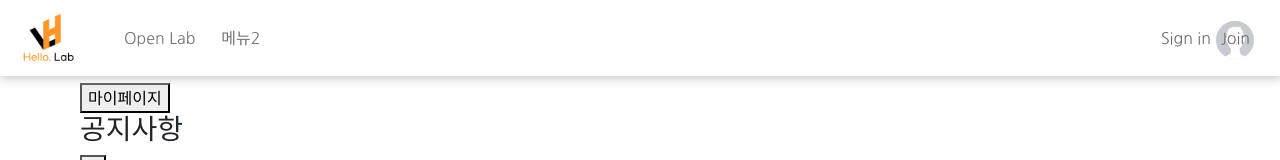
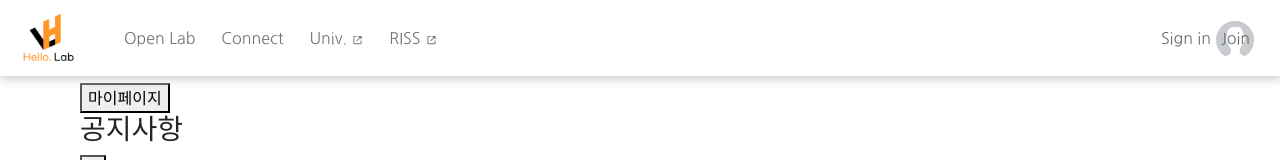
Before and after one commit to developerChans/Hello-Lab, a React (Create React App) app in the folder client/: page / in a window 1280 px wide. Shown: the top 160 px of the page. Built offline with nearby package versions, Linux system fonts and the light colour scheme.

Commit message:
add openlab page

```diff
--- a/client/src/App.js
+++ b/client/src/App.js
@@ -1,15 +1,11 @@
 import React from "react";
 
 import { BrowserRouter as Router, Switch, Route } from "react-router-dom";
-
-import ExamplePage from './components/views/ExamplePage/ExamplePage';
 
 import LandingPage from './components/views/LandingPage/LandingPage';
 import LoginPage from './components/views/LoginPage/LoginPage';
 import RegisterPage from './components/views/RegisterPage/RegisterPage';
 import RecruitmentPage from './components/views/RecruitmentPage/RecruitmentPage';
-import NoticePage from "./components/views/NoticePage/NoticePage";
-import SearchPage from "./components/views/SearchPage/SearchPage";
 import MyPage from "./components/views/MyPage/MyPage";
 import LabPage from "./components/views/LabPage/LabPage";
 import LabAsk from "./components/views/LabPage/tabs/LabAsk";
@@ -18,8 +14,7 @@ import LabInfo from "./components/views/LabPage/tabs/LabInfo";
 import LabNotice from "./components/views/LabPage/tabs/LabNotice";
 import LabProject from "./components/views/LabPage/tabs/LabProject";
 import LabSession from "./components/views/LabPage/tabs/LabSession";
-
-import MenuBar from "./components/MenuBar/MenuBar";
+import OpenlabPage from "./components/views/OpenlabPage/OpenlabPage";
 
 function App() {
 
@@ -34,13 +29,11 @@ function App() {
           of them to render at a time
         */}
         <Switch>
-          <Route exact path="/test" component={ExamplePage} />
           <Route exact path="/" component={LandingPage} />
+          <Route exact path="/openlab" component={OpenlabPage} />
           <Route exact path="/login" component={LoginPage} />
           <Route exact path="/register" component={RegisterPage} />
           <Route exact path="/recruitment" component={RecruitmentPage} />
-          <Route exact path="/notice" component={NoticePage} />
-          <Route exact path="/search" component={SearchPage} />
           <Route exact path="/mypage" component={MyPage} />
           <Route exact path="/lab/:id" component={LabPage} />
           <Route exact path="/lab/:id/info" component={LabInfo} />
--- a/client/src/components/MenuBar/MenuBar.css
+++ b/client/src/components/MenuBar/MenuBar.css
@@ -72,3 +72,7 @@
 #join:hover{
     color: black;
 }
+
+.link-icon{
+    padding-left: 5px;
+}
--- a/client/src/components/MenuBar/MenuBar.js
+++ b/client/src/components/MenuBar/MenuBar.js
@@ -4,12 +4,16 @@ import './MenuBar.css';
 import {useRef, useState} from 'react';
 import 'bootstrap/dist/css/bootstrap.css';
 import { withRouter } from 'react-router-dom';
+import {BiLinkExternal} from 'react-icons/bi';
 
 // auth에 따라 보이기 안보이기 구현
 
 const profile = {img: imgPath};
+const user_univ = "https://www.dankook.ac.kr/web/kor";
 
 const MenuBar = (props) => {
+
+  const RISS_URL = "http://www.riss.kr/index.do";
 
   const dropdown = useRef();
   const [drop, setDrop] = useState(false);
@@ -41,10 +45,22 @@ const MenuBar = (props) => {
 
         <ul className="navbar-nav">
           <li className="nav-item">
-            <a className="nav-link" href="#">Open Lab</a>
+            <a className="nav-link" href="/openlab">Open Lab</a>
           </li>
           <li className="nav-item">
-            <a className="nav-link" href="#">메뉴2</a>
+            <a className="nav-link" href="/recruitment">Connect</a>
+          </li>
+          <li className="nav-item">
+            <a className="nav-link" href={user_univ}>
+              Univ.
+            <BiLinkExternal className="link-icon"/>
+            </a>
+          </li>
+          <li className="nav-item">
+            <a className="nav-link" href={RISS_URL}>
+              RISS
+            <BiLinkExternal  className="link-icon" />
+            </a>
           </li>
         </ul>
 
--- /dev/null
+++ b/client/src/components/views/OpenlabPage/OpenlabPage.js
@@ -0,0 +1,12 @@
+import { withRouter } from "react-router-dom";
+
+const OpenlabPage = () =>{
+
+    return(
+        <div>
+
+        </div>
+    );
+}
+
+export default withRouter(OpenlabPage);
```
